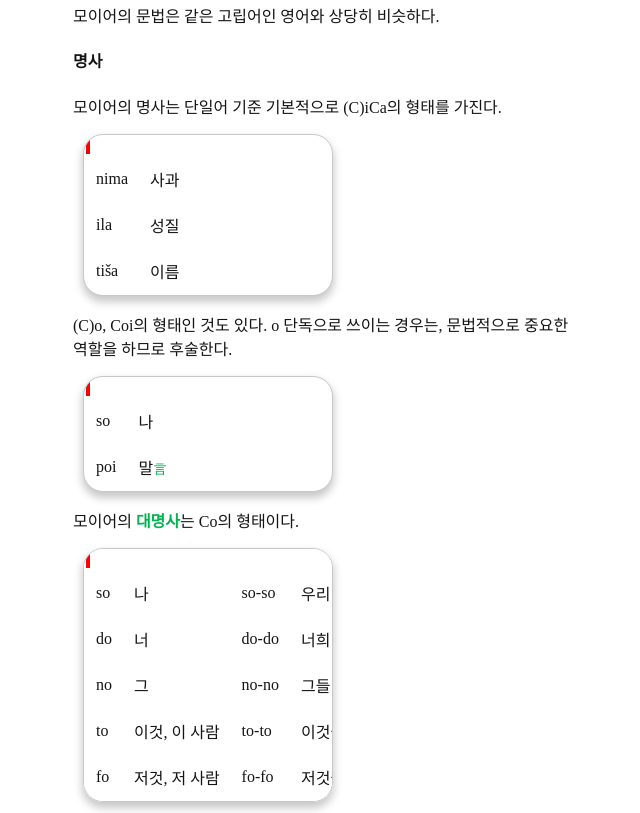
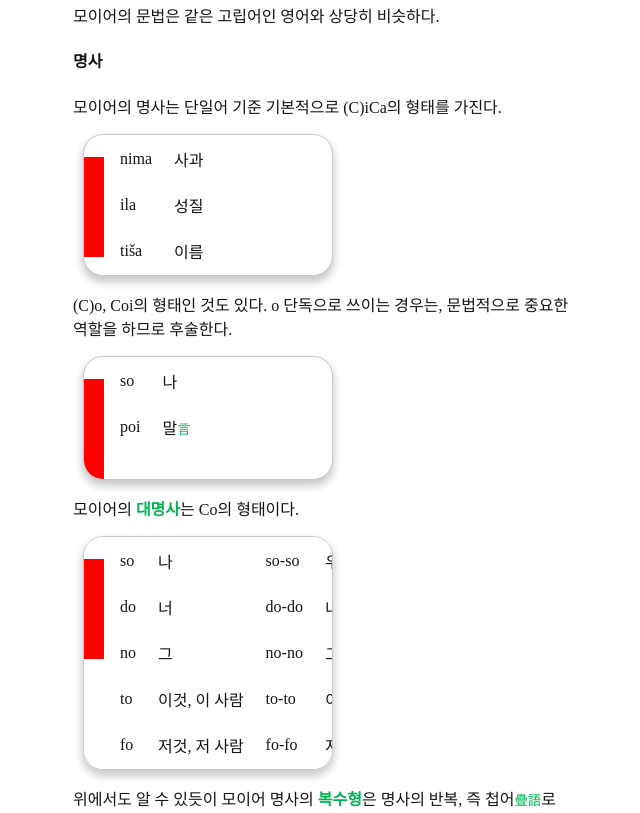
Before and after one commit to jedenzero/voynich, a plain HTML site: page index.html in a window 1280 px wide. Shown: the part 827-1640 px from the top of the page, without its empty margins (317-957 px from the left). Drawn offline with Linux system fonts and the light colour scheme; a web font is replaced by a local one.

Commit message:
Update style.css

```diff
--- a/style.css
+++ b/style.css
@@ -15,6 +15,7 @@ a{
 }
 .box{
     position:relative;
+    white-space:nowrap;
     max-width:250px;
     overflow-x:auto;
 	background-color:#FFFFFF;
@@ -41,13 +42,13 @@ blockquote{
   border-left:2px solid #505050;
 }
 table{
-  display:inline;
+  display:inline-table;
   margin:0;
   white-space:nowrap;
 }
-tbody::before{
+.box::before{
     content:".";
-    display:inline-box;
+    display:inline-block;
     position:sticky;
     color:#00000000;
     background-color:#FF0000;
```
